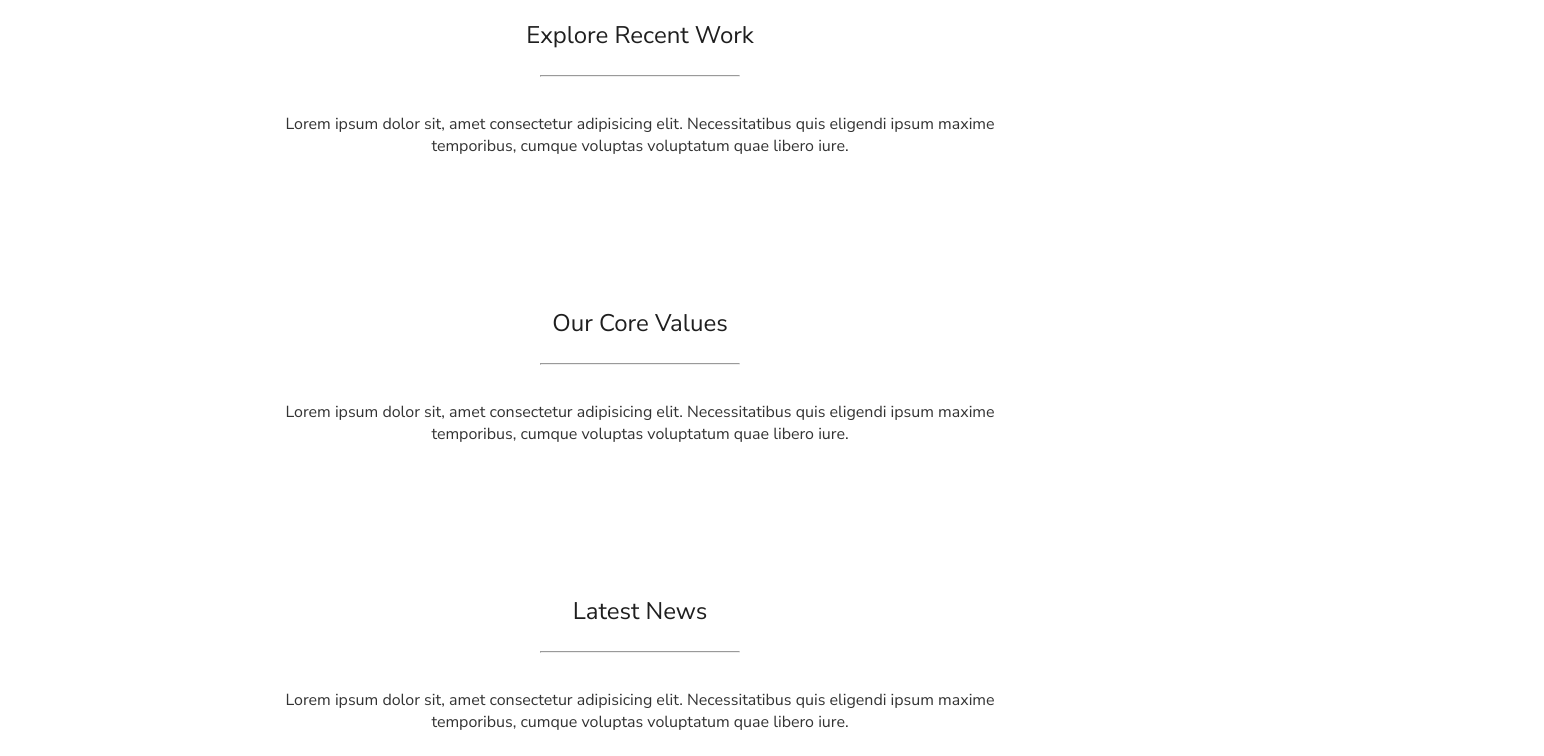
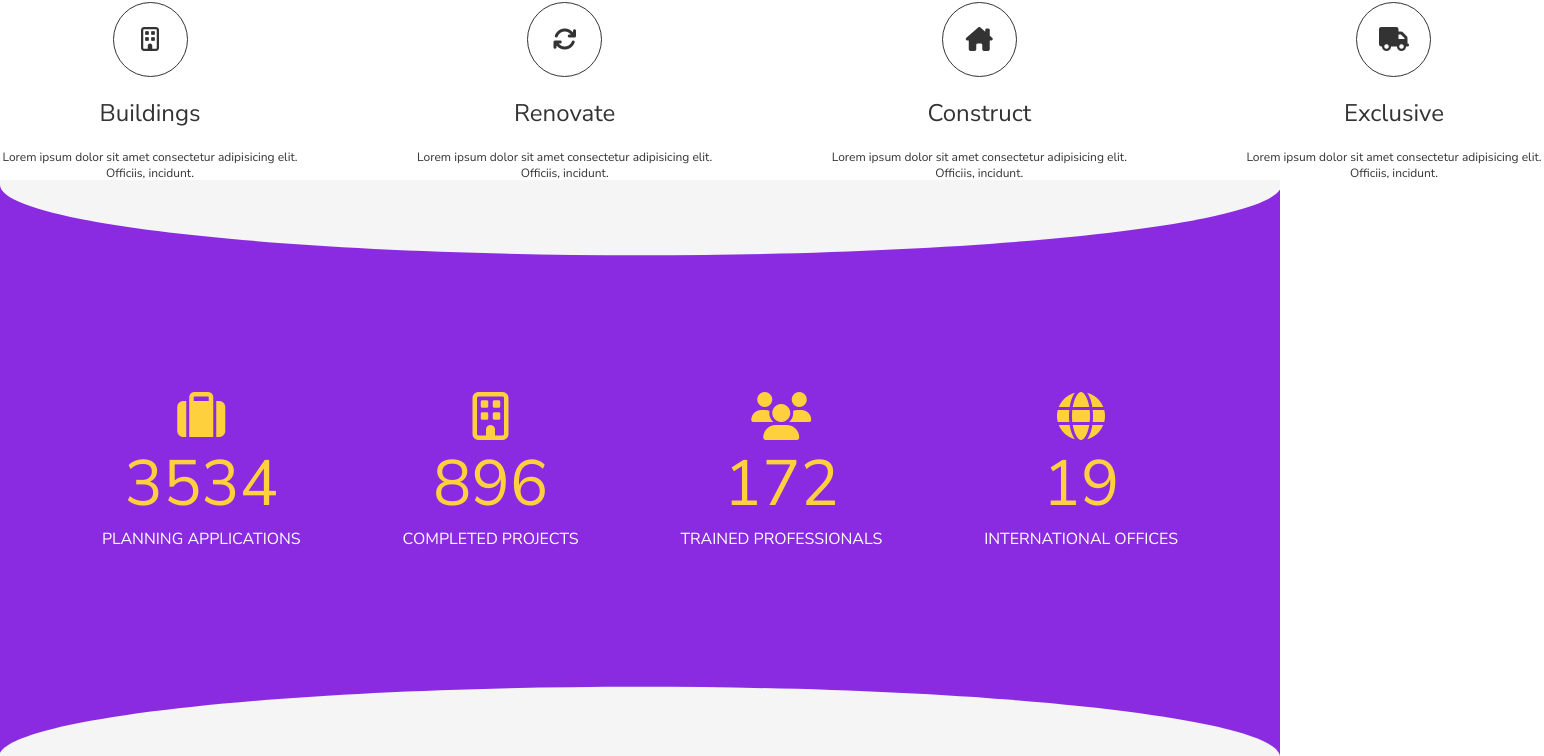
Before and after one commit to StanislavTryfenko/proj-html-vuejs, a Vue app: page / in a window 1280 px wide. Shown: the part 1559-2315 px from the top of the page, 1544 px wide, since content can reach past the window. Built offline with nearby package versions, Linux system fonts and the light colour scheme.

Commit message:
Add AvadaStats section

```diff
--- a/index.html
+++ b/index.html
@@ -9,6 +9,7 @@
   <link
     href="https://fonts.googleapis.com/css2?family=Nunito+Sans:ital,opsz,wght@0,6..12,200..1000;1,6..12,200..1000&display=swap"
     rel="stylesheet">
+    <script src="https://kit.fontawesome.com/4c899c3a4a.js" crossorigin="anonymous"></script>
   <title>Avada Constructions</title>
 </head>
 
--- a/src/components/AppMain.vue
+++ b/src/components/AppMain.vue
@@ -1,13 +1,17 @@
 <script>
-import AppJumbotron from './mainComponents/AppJumbotron.vue'
+import AppJumbotron from './mainComponents/AppJumbotron.vue';
 import SectionTitle from './mainComponents/SectionTitle.vue';
+import SpecialistsContent from './mainComponents/SpecialistsContent.vue';
+import AvadaStats from './mainComponents/AvadaStats.vue';
 
 export default {
-  name: 'AppMain',
-  components: {
-    AppJumbotron,
-    SectionTitle,
-  },
+    name: 'AppMain',
+    components: {
+        AppJumbotron,
+        SectionTitle,
+        SpecialistsContent,
+        AvadaStats,
+    },
 
 }
 </script>
@@ -16,19 +20,20 @@ export default {
 
     <AppJumbotron />
 
-    <SectionTitle title="Specialists In Modern Constuction"/>
+    <SectionTitle title="Specialists In Modern Constuction" />
 
-    <SectionTitle title="Explore Recent Work"/>
+    <SpecialistsContent />
 
-    <SectionTitle title="Our Core Values"/>
+    <AvadaStats />
 
-    <SectionTitle title="Latest News"/>
+    <SectionTitle title="Explore Recent Work" />
 
-    <SectionTitle title="Trusted Partners"/>
+    <SectionTitle title="Our Core Values" />
 
+    <SectionTitle title="Latest News" />
+
+    <SectionTitle title="Trusted Partners" />
 
 </template>
 
-<style scoped>
-
-</style>
+<style scoped></style>
--- /dev/null
+++ b/src/components/mainComponents/AvadaStats.vue
@@ -0,0 +1,117 @@
+<script>
+export default {
+    name: 'AvadaStats',
+    data() {
+        return {
+            cards:
+                [{ i: 'fa-solid fa-suitcase', number: '3534', string: 'PLANNING APPLICATIONS' },
+                { i: 'fa-regular fa-building', number: '896', string: 'COMPLETED PROJECTS' },
+                { i: 'fa-solid fa-users', number: '172', string: 'TRAINED PROFESSIONALS' },
+                { i: 'fa-solid fa-globe', number: '19', string: 'INTERNATIONAL OFFICES' }]
+        };
+    }
+}
+</script>
+
+<template>
+
+    <div class="container">
+        <div class="custom-shape-divider-top-1712745500">
+            <svg data-name="Layer 1" xmlns="http://www.w3.org/2000/svg" viewBox="0 0 1200 120"
+                preserveAspectRatio="none">
+                <path d="M0,0V7.23C0,65.52,268.63,112.77,600,112.77S1200,65.52,1200,7.23V0Z" class="shape-fill"></path>
+            </svg>
+        </div>
+
+        <div class="row">
+            <div class="card" v-for="(card, index) in cards" :key="index">
+                <i :class="card.i + ' fa-3x'"></i>
+                <div class="number">{{ card.number }}</div>
+                <div class="string">{{ card.string }}</div>
+            </div>
+        </div>
+
+        <div class="custom-shape-divider-bottom-1712745446">
+            <svg data-name="Layer 1" xmlns="http://www.w3.org/2000/svg" viewBox="0 0 1200 120"
+                preserveAspectRatio="none">
+                <path d="M0,0V7.23C0,65.52,268.63,112.77,600,112.77S1200,65.52,1200,7.23V0Z" class="shape-fill"></path>
+            </svg>
+        </div>
+    </div>
+</template>
+
+<style scoped>
+.container {
+    height: 580px;
+    background-color: blueviolet;
+    position: relative;
+    display: flex;
+    align-items: center;
+
+    .row {
+        width: 1664px;
+        display: flex;
+        justify-content: space-evenly;
+
+        .card {
+            text-align: center;
+
+            i {
+                color: #FED03D;
+            }
+
+            .number {
+                color: #FED03D;
+                font-size: 4em;
+            }
+
+            .string {
+                color: #ffffff;
+            }
+        }
+    }
+}
+
+
+
+.custom-shape-divider-top-1712745500 {
+    position: absolute;
+    top: -1px;
+    left: 0;
+    width: 100%;
+    overflow: hidden;
+    line-height: 0;
+}
+
+.custom-shape-divider-top-1712745500 svg {
+    position: relative;
+    display: block;
+    width: calc(100% + 1.3px);
+    height: 80px;
+}
+
+.custom-shape-divider-top-1712745500 .shape-fill {
+    fill: #F5F5F5;
+}
+
+.custom-shape-divider-bottom-1712745446 {
+    position: absolute;
+    bottom: -1px;
+    left: 0;
+    width: 100%;
+    overflow: hidden;
+    line-height: 0;
+    transform: rotate(180deg);
+}
+
+.custom-shape-divider-bottom-1712745446 svg {
+    position: relative;
+    display: block;
+    width: calc(100% + 1.3px);
+    height: 80px;
+}
+
+.custom-shape-divider-bottom-1712745446 .shape-fill {
+    fill: #F5F5F5;
+}
+</style>
--- /dev/null
+++ b/src/components/mainComponents/SpecialistsContent.vue
@@ -0,0 +1,76 @@
+<script>
+export default {
+    name: 'SpecialistsContent',
+    data() {
+        return {
+            cards:
+                [{ i: 'fa-regular fa-building', title: 'Buildings' },
+                { i: 'fa-solid fa-arrows-rotate', title: 'Renovate' },
+                { i: 'fa-solid fa-house-chimney', title: 'Construct' },
+                { i: 'fa-solid fa-truck', title: 'Exclusive' }]
+        };
+    }
+}
+</script>
+
+<template>
+    <div class="container">
+        <div class="row">
+            <div class="card" v-for="(card, index) in this.cards" :key="index">
+                <div class="circle">
+                    <i :class="card.i + ' fa-xl'"></i>
+                </div>
+                <h3>{{ card.title }}</h3>
+                <p>Lorem ipsum dolor sit amet consectetur adipisicing elit. Officiis, incidunt.</p>
+            </div>
+        </div>
+    </div>
+
+</template>
+
+<style scoped>
+.container {
+    width: 1544px;
+    margin: 133px auto 0;
+
+    .row {
+        display: flex;
+        justify-content: space-between;
+
+        .card {
+            width: 300px;
+            display: flex;
+            flex-direction: column;
+            align-items: center;
+            color: #333333;
+
+            .circle {
+                width: 75px;
+                aspect-ratio: 1;
+                border-radius: 50%;
+                border: 1px solid #333333;
+                display: flex;
+                justify-content: center;
+                align-items: center;
+
+                i{
+                    color: #333333;
+
+                }
+            }
+
+            h3{
+                margin: 20px 0;
+                font-size: 24px;
+                font-weight: 400;
+            }
+
+            p {
+                text-align: center;
+                font-size: 12px;
+                color: #333333;
+            }
+        }
+    }
+}
+</style>
```
